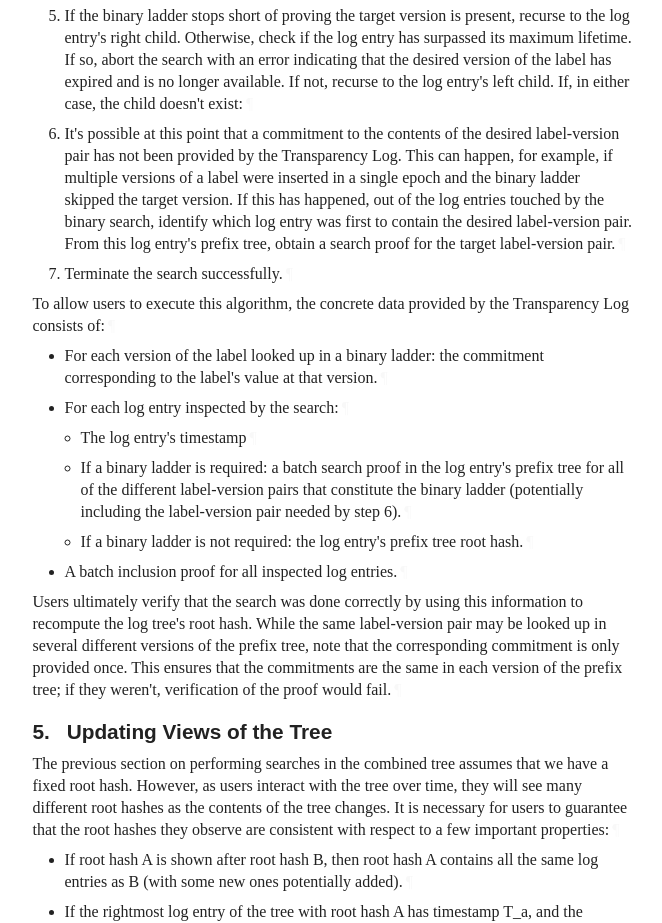
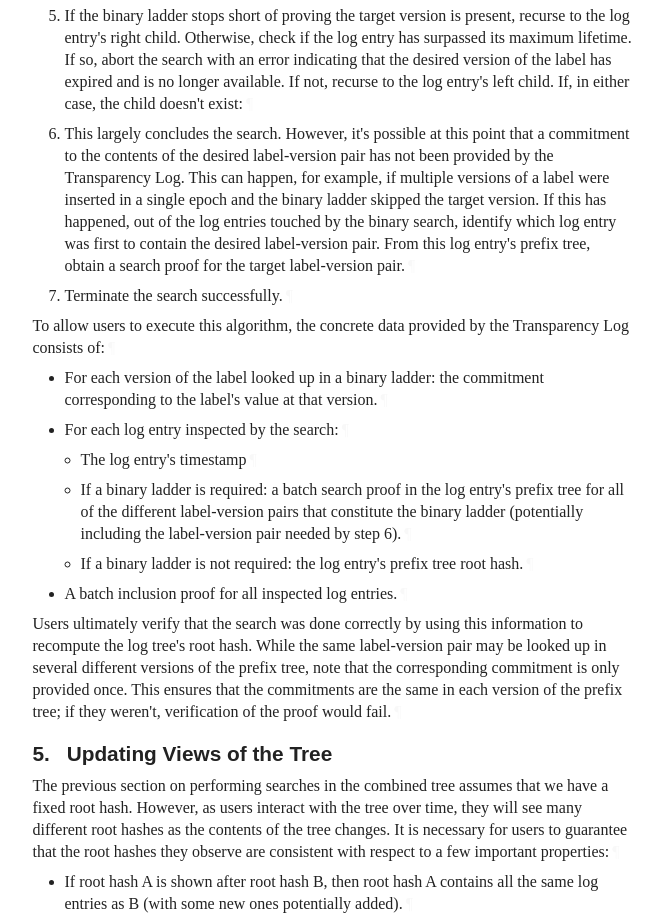
Before and after one commit to Bren2010/draft-keytrans, a plain HTML site: page brendan/time/draft-keytrans-mcmillion-protocol.html in a window 1280 px wide. Shown: the part 10113-11036 px from the top of the page, without its empty margins (92-754 px from the left). Drawn offline with Linux system fonts and the light colour scheme; a web font is replaced by a local one.

Commit message:
Script updating gh-pages from 0cb8a7d. [ci skip]

```diff
--- a/brendan/time/draft-keytrans-mcmillion-protocol.html
+++ b/brendan/time/draft-keytrans-mcmillion-protocol.html
@@ -2108,13 +2108,14 @@ available. If not, recurse to the log entry's left child. If, in either case,
 the child doesn't exist:<a href="#section-4.5-2.5.1" class="pilcrow">¶</a></p>
 </li>
           <li id="section-4.5-2.6">
-            <p id="section-4.5-2.6.1">It's possible at this point that a commitment to the contents of the desired
-label-version pair has not been provided by the Transparency Log. This can
-happen, for example, if multiple versions of a label were inserted in a
-single epoch and the binary ladder skipped the target version. If this has
-happened, out of the log entries touched by the binary search, identify which
-log entry was first to contain the desired label-version pair. From this log
-entry's prefix tree, obtain a search proof for the target label-version pair.<a href="#section-4.5-2.6.1" class="pilcrow">¶</a></p>
+            <p id="section-4.5-2.6.1">This largely concludes the search. However, it's possible at this point that
+a commitment to the contents of the desired label-version pair has not been
+provided by the Transparency Log. This can happen, for example, if multiple
+versions of a label were inserted in a single epoch and the binary ladder
+skipped the target version. If this has happened, out of the log entries
+touched by the binary search, identify which log entry was first to contain
+the desired label-version pair. From this log entry's prefix tree, obtain a
+search proof for the target label-version pair.<a href="#section-4.5-2.6.1" class="pilcrow">¶</a></p>
 </li>
           <li id="section-4.5-2.7">
             <p id="section-4.5-2.7.1">Terminate the search successfully.<a href="#section-4.5-2.7.1" class="pilcrow">¶</a></p>
```
Also changed, not shown: brendan/time/draft-keytrans-mcmillion-protocol.txt (+10 -9 lines).
